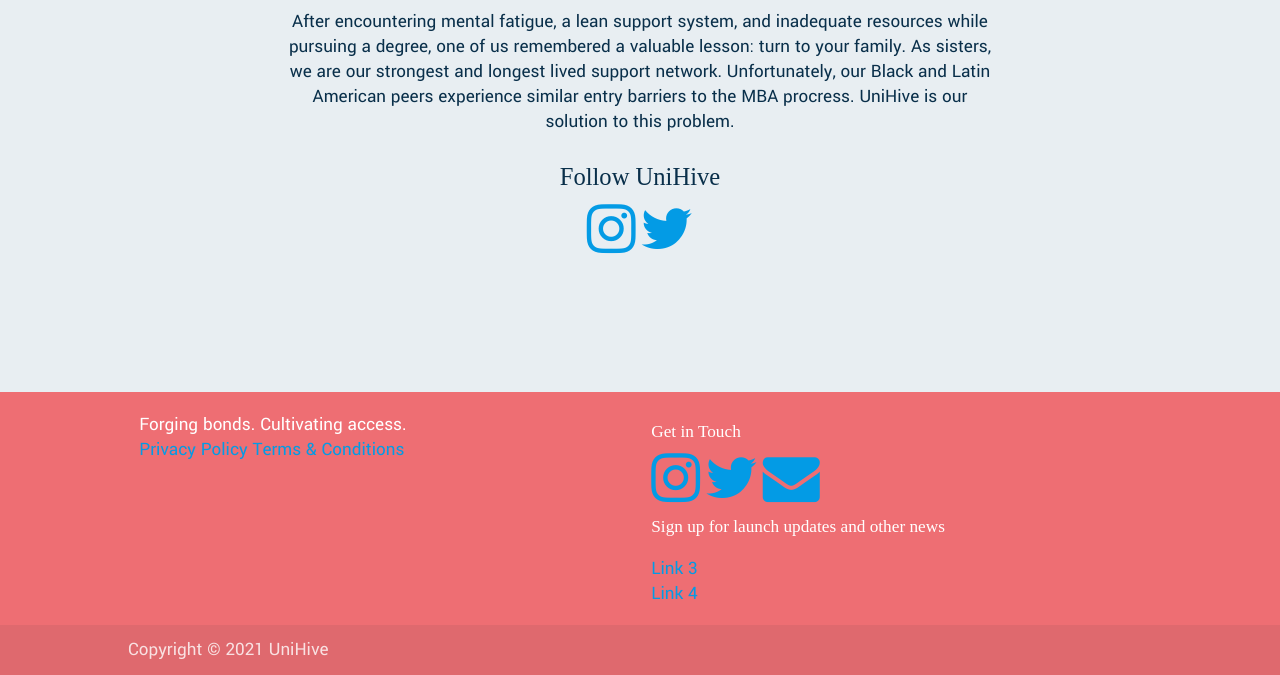
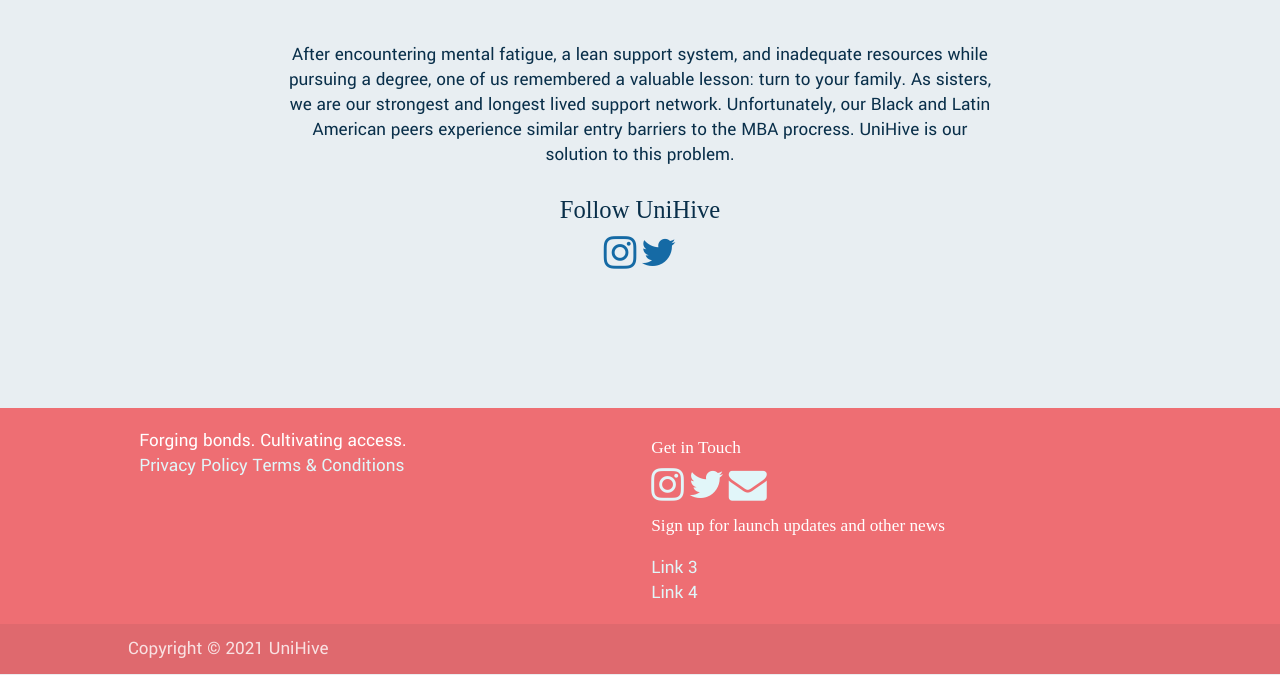
Before and after one commit to bdep90/unihive-app, a PHP site: page / in a window 1280 px wide. Shown: the part 2453-3128 px from the top of the page. Run offline with PHP 8.4, Linux system fonts and the light colour scheme; some libraries are stand-ins or nearby versions; some web fonts are replaced.

Commit message:
styling icons & links

```diff
--- a/css/style.css
+++ b/css/style.css
@@ -36,10 +36,27 @@ p {
 	margin-bottom: 1.5em;
 }
 
+a {
+	color: #156AA5;
+}
+
+a:hover,
+a:active,
+a:focus {
+	color: #092F4A;
+}
+
 .row {
 	margin-bottom: 0;
 }
 
+.icon-block {
+	margin-top: 1rem;
+}
+
+.material-icons {
+	font-size: 42px;
+}
 
 
 /* Hero */
@@ -58,6 +75,8 @@ p {
 	padding-top: 9rem;
 	padding-bottom: 5rem;
 }
+
+
 
 /* Why UniHive */
 .why-unihive {
@@ -89,8 +108,15 @@ p {
 }
 
 /* Footer */
+footer a {
+	color: #E1F6F9;
+}
 
-
+footer a:hover,
+footer a:active,
+footer a:focus {
+	color: #F4DD02;
+}
 
 /* Queries */
 @media only screen and (min-width: 993px) {
--- a/index.html
+++ b/index.html
@@ -111,8 +111,8 @@
 
 				<!--   Social Icon Section   -->
 				<h5>Follow UniHive</h5>
-				<a class="inline" href="https://www.instagram.com/unihiveapp/?hl=en" target="_blank"><i class="fa fa-instagram fa-3x"></i></a>
-				<a class="inline" href="https://twitter.com/UniHiveApp" target="_blank"><i class="fa fa-twitter fa-3x"></i></a>
+				<a class="inline" href="https://www.instagram.com/unihiveapp/?hl=en" target="_blank"><i class="fa fa-instagram fa-2x"></i></a>
+				<a class="inline" href="https://twitter.com/UniHiveApp" target="_blank"><i class="fa fa-twitter fa-2x"></i></a>
 			</div>
 		</div>
 	</section>
@@ -129,9 +129,9 @@
 				</div>
 				<div class="right col s12 l6">
 					<h6>Get in Touch</h6>
-						<a class="inline" href="https://www.instagram.com/unihiveapp/?hl=en" target="_blank"><i class="fa fa-instagram fa-3x"></i></a>
-						<a class="inline" href="https://twitter.com/UniHiveApp" target="_blank"><i class="fa fa-twitter fa-3x"></i></a>
-						<a class="inline" href="mailto:unihiveapp@gmail.com" target="_blank"><i class="fa fa-envelope fa-3x"></i></a>
+						<a class="inline" href="https://www.instagram.com/unihiveapp/?hl=en" target="_blank"><i class="fa fa-instagram fa-2x"></i></a>
+						<a class="inline" href="https://twitter.com/UniHiveApp" target="_blank"><i class="fa fa-twitter fa-2x"></i></a>
+						<a class="inline" href="mailto:unihiveapp@gmail.com" target="_blank"><i class="fa fa-envelope fa-2x"></i></a>
 					<h6>Sign up for launch updates and other news</h6>
 					<ul>
 						<li><a href="#!">Link 3</a></li>
```
